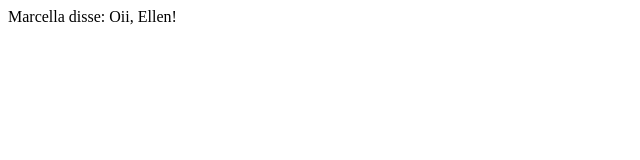
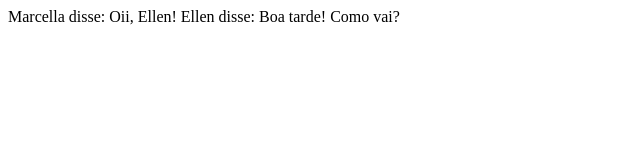
Before and after one commit to marcellasantoscruz/EngSoft, a plain HTML site: page index.html in a window 1280 px wide. Shown: the whole page, without its empty margins (0-640 px from the left). Drawn offline with Linux system fonts and the light colour scheme.

Commit message:
Fazendo commit no Projeto da Marcella

```diff
--- a/index.html
+++ b/index.html
@@ -9,5 +9,7 @@
 <body>
     Marcella disse:
       Oii, Ellen!
+    Ellen disse:
+    Boa tarde! Como vai?
 </body>
 </html>
```
